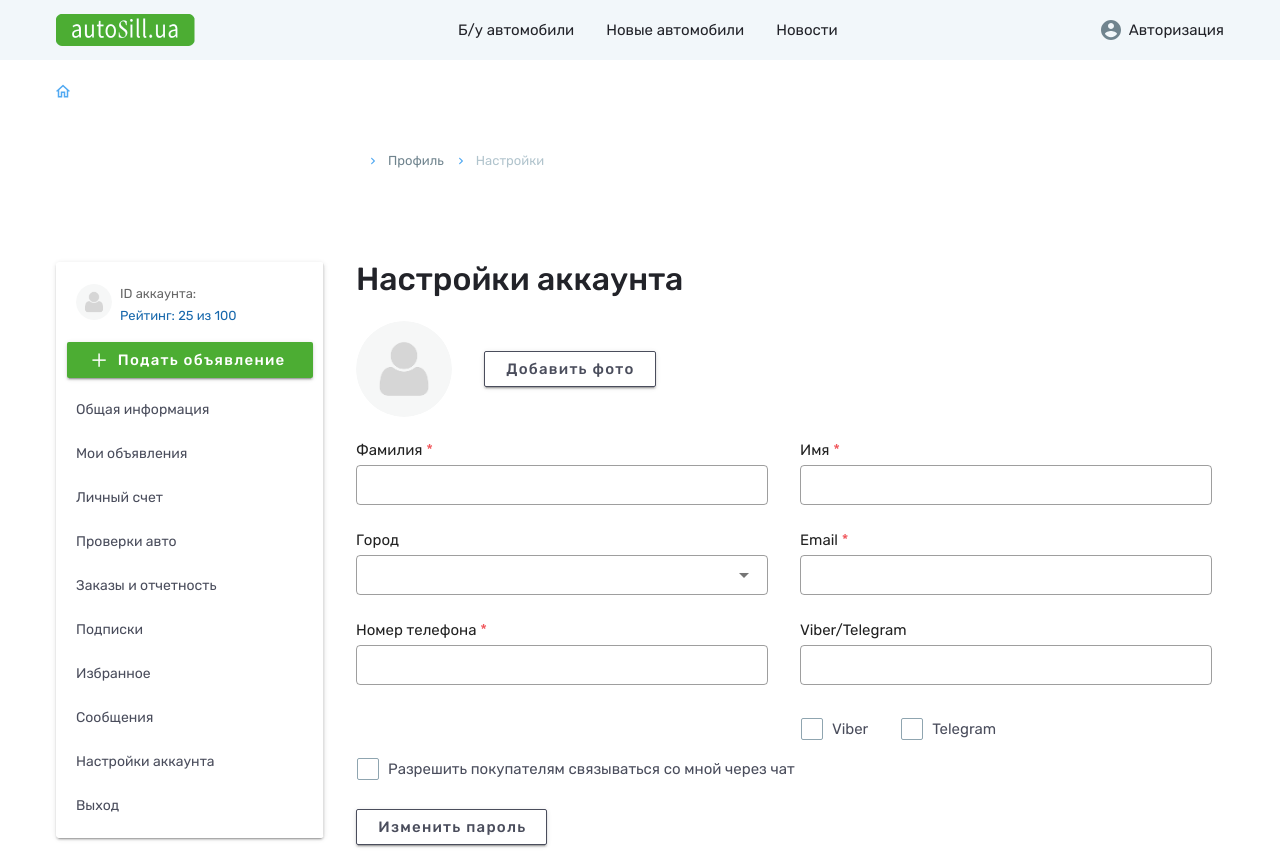
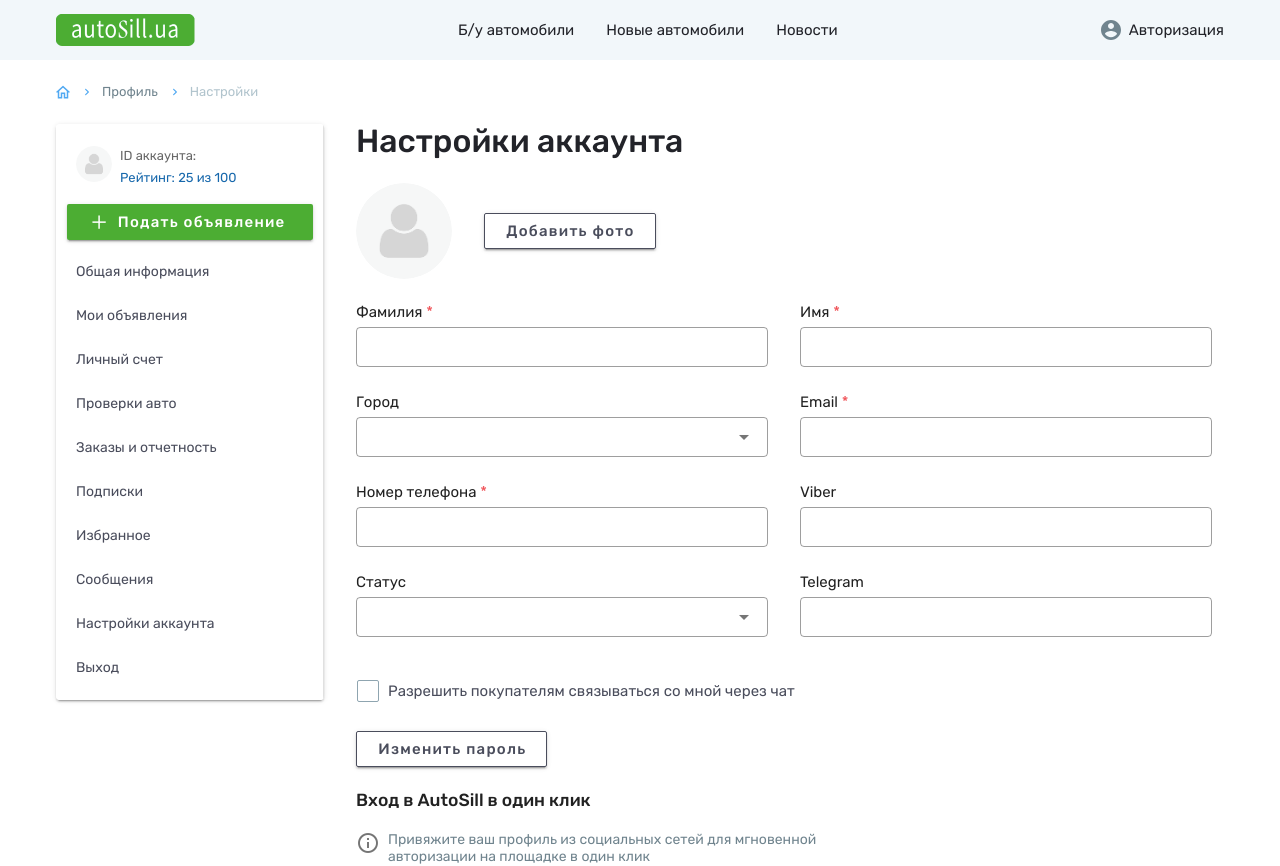
Before and after one commit to EvgeniiShevchenko/Car-shop-app, a Nuxt app: page /personal/settings in a window 1280 px wide. Shown: the top 866 px of the page. Built offline with nearby package versions, Linux system fonts and the light colour scheme; no server answers.

Commit message:
Update html/styles in settings page

```diff
--- a/assets/scss/base/base.scss
+++ b/assets/scss/base/base.scss
@@ -111,3 +111,9 @@
     text-transform: none;
   }
 }
+
+.v-alert__content {
+  font-weight: 500;
+  font-size: 15px;
+  line-height: 110%;
+}
--- a/components/base/BreadCrumbs.vue
+++ b/components/base/BreadCrumbs.vue
@@ -39,6 +39,14 @@
 .breadcrumb {
   display: flex;
   align-items: center;
+  .routing-home-link {
+    font-size: 4px;
+
+    .home-link-icon {
+      width: 14px;
+      height: 14px;
+    }
+  }
 
   .routing-list {
     display: flex;
@@ -47,15 +55,6 @@
       display: flex;
       align-items: center;
       margin-left: 15px;
-
-      .routing-home-link {
-        font-size: 4px;
-
-        .home-link-icon {
-          width: 14px;
-          height: 14px;
-        }
-      }
 
       .routing-item-link {
         display: flex;
--- a/components/modules/personal/ChangePasswordModal.vue
+++ b/components/modules/personal/ChangePasswordModal.vue
@@ -56,7 +56,7 @@
             </v-text-field>
           </v-flex>
           <v-card-actions>
-            <v-alert v-if="isSucceeded" type="success" class="my-4"> Изменения были сохраненны </v-alert>
+            <v-alert icon="mdi-checkbox-marked-circle-outline" v-if="isSucceeded" type="success" class="my-4"> Изменения были сохраненны </v-alert>
             <v-alert v-if="isSucceeded === false" type="error" class="my-4"> Изменения не были сохраненны, что-то пошло не так. </v-alert>
             <v-btn class="send_btn" @click="submit"> Сохранить изменения </v-btn>
           </v-card-actions>
--- a/pages/contacts/index.vue
+++ b/pages/contacts/index.vue
@@ -17,6 +17,7 @@
                     v-model="form[input.alias]"
                     outlined
                     dense
+                    color="#4CAD33"
                     :type="input.alias === 'email' ? 'email' : input.alias === 'phone' ? 'number' : ''"
                     height="36"
                     :rules="getFieldRules(input)"
@@ -27,13 +28,14 @@
                     v-if="input.alias === 'message'"
                     v-model="form[input.alias]"
                     outlined
+                    color="#4CAD33"
                     height="82"
                     :rules="input.required ? [(v) => !!v || `Это поле является обязательным`] : []"
                     :required="!!input.required"
                   >
                   </v-textarea>
                 </v-flex>
-                <v-alert v-if="isSucceeded" type="success"> Сообщение было отправленно администратору. </v-alert>
+                <v-alert icon="mdi-checkbox-marked-circle-outline" v-if="isSucceeded" type="success"> Сообщение было отправленно администратору. </v-alert>
                 <v-alert v-if="isSucceeded === false" type="error"> Сообщение не было отправленно, что-то пошло не так. </v-alert>
                 <v-btn class="send_btn" type="submit"> Отправить </v-btn>
               </v-form>
@@ -90,7 +92,7 @@
       if (field.required && field.alias !== 'email') {
         return [(v) => !!v || `Это поле является обязательным`];
       } else if (field.alias === 'email') {
-        return field.required ? [(v) => !!v || 'E-mail is required', (v) => /.+@.+\..+/.test(v) || 'E-mail must be valid'] : [(v) => /.+@.+\..+/.test(v) || 'Email должен содержать @'];
+        return field.required ? [(v) => !!v || 'E-mail is required', (v) => /.+@.+\..+/.test(v) || 'Email должен содержать @'] : [(v) => !v || /.+@.+\..+/.test(v) || 'Email должен содержать @'];
       } else {
         return [];
       }
--- a/pages/personal/settings.vue
+++ b/pages/personal/settings.vue
@@ -2,6 +2,7 @@
   <main class="main container pt-0">
     <h1>Настройки аккаунта</h1>
     <div class="outer-wrap">
+      <div>
         <div class="d-flex my-6 align-center user_avatar_container">
           <v-avatar size="96" class="mr-8">
             <img v-if="avatarUrl" :src="avatarUrl" alt="avatar" />
@@ -10,6 +11,8 @@
           <v-file-input v-model="avatar" :rules="rules" class="d-none" ref="v_file_input" accept="image/png, image/jpeg" @change="onFilePicked"></v-file-input>
           <v-btn class="upload_btn" @click="$refs.v_file_input.$refs.input.click()"> {{ avatarUrl ? 'Изменить фото' : 'Добавить фото' }} </v-btn>
           <v-btn v-if="avatarUrl" class="remove_btn ml-6" @click="removeAvatar"> Удалить </v-btn>
+        </div>
+        <v-alert v-if="isAvatarError" type="error" class="my-4"> Размер фото не должен превышать 2 MB! </v-alert>
       </div>
       <v-form ref="form" v-model="valid" lazy-validation>
         <v-flex>
@@ -64,12 +67,25 @@
           </v-text-field>
         </v-flex>
         <v-flex>
-          <span> Viber/Telegram </span>
+          <span> Viber </span>
           <v-text-field color="#4CAD33" v-model="userInfo.phone_social" outlined dense height="36"> </v-text-field>
         </v-flex>
-        <v-flex class="social_container">
-          <check-box @change="userInfo.viber = $event" :value="userInfo.viber ? !!userInfo.viber : false" :label="'Viber'" />
-          <check-box @change="userInfo.telegram = $event" :value="userInfo.telegram ? !!userInfo.telegram : false" class="ml-8" :label="'Telegram'" />
+        <v-flex>
+          <span> Статус </span>
+          <v-select
+            color="#4CAD33"
+            :items="status"
+            item-value="value"
+            item-text="title"
+            outlined
+            dense
+            height="36"
+          >
+          </v-select>
+        </v-flex>
+        <v-flex>
+          <span> Telegram </span>
+          <v-text-field color="#4CAD33" v-model="userInfo.phone_social" outlined dense height="36"> </v-text-field>
         </v-flex>
         <div class="user_condition">
           <check-box class="pb-3" @change="userInfo.is_chat = $event" :value="userInfo.is_chat ? !!userInfo.is_chat : false" :label="'Разрешить покупателям связываться со мной через чат'" />
@@ -95,7 +111,7 @@
           </div>
         </div>
         <div class="user_actions">
-          <v-alert v-if="isSucceeded" type="success" class="my-4"> Изменения были сохраненны </v-alert>
+          <v-alert icon="mdi-checkbox-marked-circle-outline" v-if="isSucceeded" type="success" class="my-4"> Изменения были сохраненны </v-alert>
           <v-alert v-if="isSucceeded === false" type="error" class="my-4"> Изменения не были сохраненны, что-то пошло не так. </v-alert>
           <v-btn class="send_btn" @click="submit">Сохранить изменения</v-btn>
         </div>
@@ -125,13 +141,23 @@
       rules: [(value) => !value || value.size < 2000000 || 'Размер фото не должен превышать 2 MB!'],
       avatarUrl: '',
       avatar: null,
+      isAvatarError: false,
       isDeletedAvatar: false,
       isChangedAvatar: false,
+      status: [
+        {
+          title: 'Физ. лицо',
+          value: 1,
+        },
+        {
+          title: 'Юр. лицо',
+          value: 2,
+        },
+      ],
     };
   },
   mounted() {
     this.getUserInfo();
-    //this.getCitiesList();
   },
   methods: {
     async submit() {
@@ -173,12 +199,14 @@
       this.isDeletedAvatar = true;
     },
     onFilePicked() {
+      if (this.avatar && this.avatar.size > 2000000) this.isAvatarError = true;
+      if (this.avatar && this.avatar.size <= 2000000) {
         this.isChangedAvatar = true;
-      if (this.avatar) {
         const fileReader = new FileReader();
         fileReader.readAsDataURL(this.avatar);
         fileReader.addEventListener('load', () => {
           this.avatarUrl = fileReader.result;
+          this.isAvatarError = false;
         });
       } else {
         this.avatarUrl = '';
```
Lines whose indentation alone changed are shown as unchanged.
